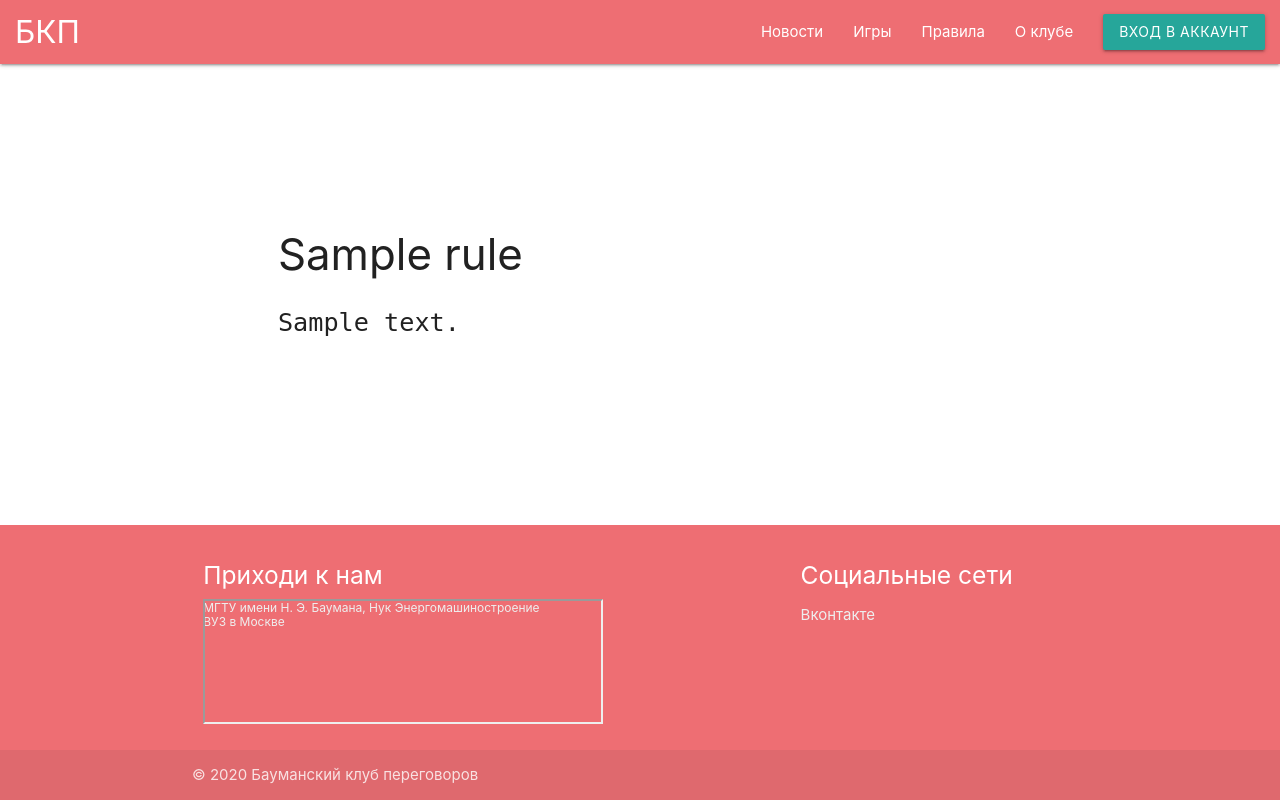
After one commit to alexey-ershkov/BaumanNegotationClub-Site, a Django app: page /rules/ in a window 1280 px wide. The commit adds this page. Run offline with Django 3.2, Linux system fonts and the light colour scheme; tables that the repository leaves empty hold one stand-in row (values such as "Sample post").

Commit message:
rules done

```diff
--- a/BaumanNegotationClubSite/urls.py
+++ b/BaumanNegotationClubSite/urls.py
@@ -28,6 +28,7 @@ urlpatterns = [
     path('login/', views.login, name='login'),
     path('register/', views.register, name='register'),
     path('profile/', views.settings, name='profile'),
+    path('rules/', views.rules, name='rules'),
 ]
 
 if settings.DEBUG:
--- a/main/views.py
+++ b/main/views.py
@@ -189,3 +189,11 @@ def settings(request):
         },
     ]
     return render(request, 'profile.html', {'author': author, 'form_info': form_info})
+
+
+def rules(request):
+    author = ''
+    if request.user.is_authenticated:
+        author = ExtendedUser.objects.get(user=request.user)
+    rules = Rules.objects.order_by('position')
+    return render(request, 'rules.html', {'author': author, 'rules': rules})
--- a/static/css/customization.css
+++ b/static/css/customization.css
@@ -6,6 +6,14 @@ body {
 
 main {
     flex: 1 0 auto;
+}
+
+pre {
+     white-space: pre-wrap;       /* css-3 */
+     white-space: -moz-pre-wrap;  /* Mozilla, с 1999 */
+     white-space: -pre-wrap;      /* Opera 4-6 */
+     white-space: -o-pre-wrap;    /* Opera 7 */
+     word-wrap: break-word;       /* Internet Explorer 5.5+ поддерживается в IE, Safari, и Firefox 3.1.*/
 }
 
 .border-radius-10 {
--- a/templates/base.html
+++ b/templates/base.html
@@ -3,7 +3,7 @@
 <head>
     <meta charset="UTF-8">
     <meta name="viewport" content="width=device-width, initial-scale=1, shrink-to-fit=no">
-    <title>{% block titile %}{% endblock %}</title>
+    <title>{% block title %}{% endblock %}</title>
     {% load static %}
     <link href="https://fonts.googleapis.com/icon?family=Material+Icons" rel="stylesheet">
     <link rel="stylesheet" href="{% static "css/materialize.min.css" %}">
--- a/templates/index.html
+++ b/templates/index.html
@@ -1,5 +1,5 @@
 {% extends "base.html" %}
-{% block titile %}
+{% block title %}
     БКП
 {% endblock %}
 {% block content %}
--- a/templates/login.html
+++ b/templates/login.html
@@ -1,5 +1,5 @@
 {% extends 'base.html' %}
-{% block titile %}
+{% block title %}
     Вход
 {% endblock %}
 {% block content %}
--- a/templates/news.html
+++ b/templates/news.html
@@ -1,5 +1,5 @@
 {% extends "base.html" %}
-{% block titile %}
+{% block title %}
     Новости
 {% endblock %}
 {% block content %}
--- a/templates/profile.html
+++ b/templates/profile.html
@@ -1,5 +1,5 @@
 {% extends 'base.html' %}
-{% block titile %}
+{% block title %}
     Профиль пользователя
 {% endblock %}
 
--- a/templates/register.html
+++ b/templates/register.html
@@ -1,5 +1,5 @@
 {% extends 'base.html' %}
-{% block titile %}
+{% block title %}
     Регистрация
 {% endblock %}
 {% block content %}
--- /dev/null
+++ b/templates/rules.html
@@ -0,0 +1,14 @@
+{% extends 'base.html' %}
+{% block title %}
+    Правила
+{% endblock %}
+{% block content %}
+    {% for rule in rules %}
+        <div class="row">
+            <div class="col s12 l10 push-l1">
+                <h3>{{ rule.ruleTitle }}</h3>
+                <pre class="flow-text">{{ rule.ruleText }}</pre>
+            </div>
+        </div>
+    {% endfor %}
+{% endblock %}
--- a/templates/singlePost.html
+++ b/templates/singlePost.html
@@ -1,5 +1,5 @@
 {% extends "base.html" %}
-{% block titile %}
+{% block title %}
     Пост - {{ post.title }}
 {% endblock %}
 {% block content %}
```
